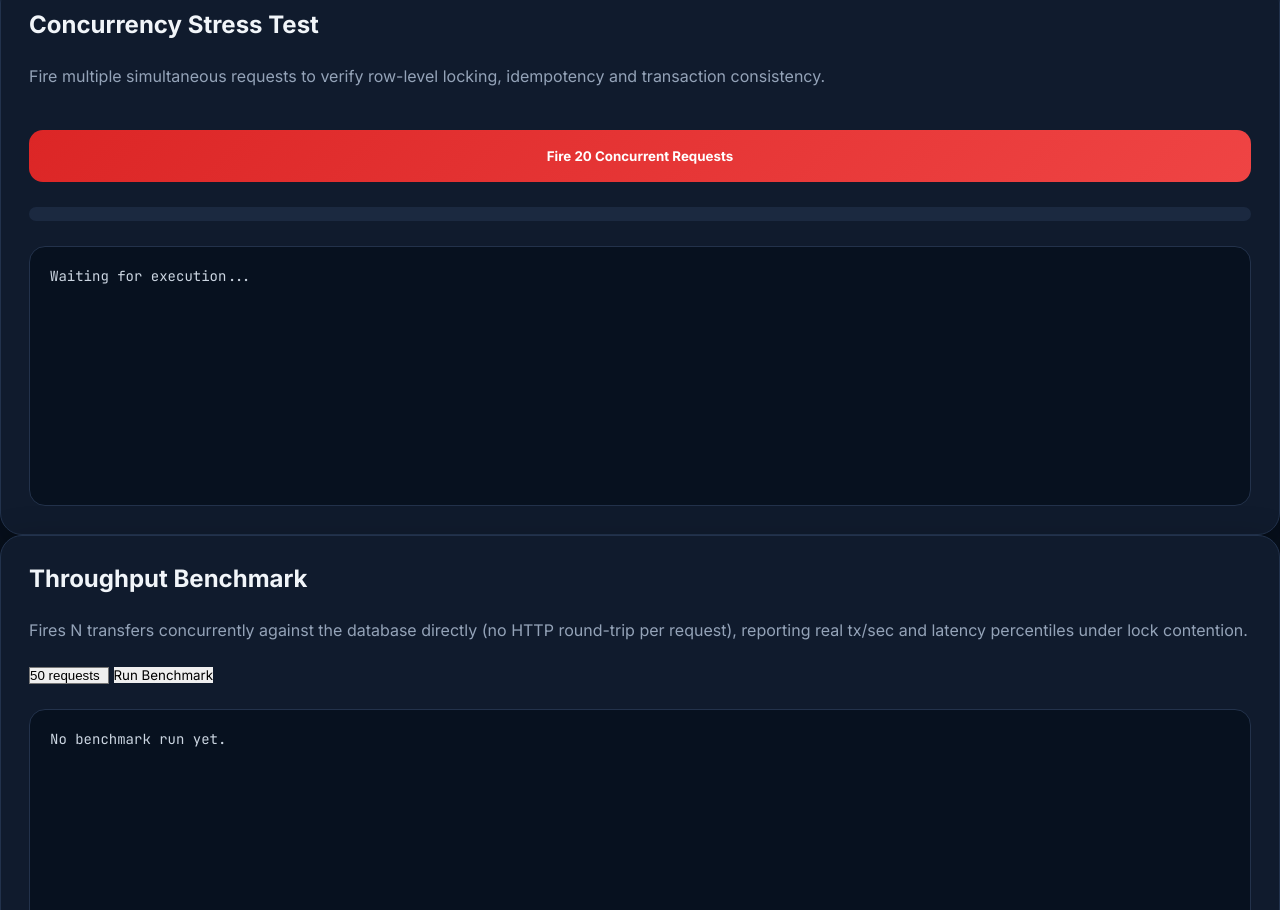
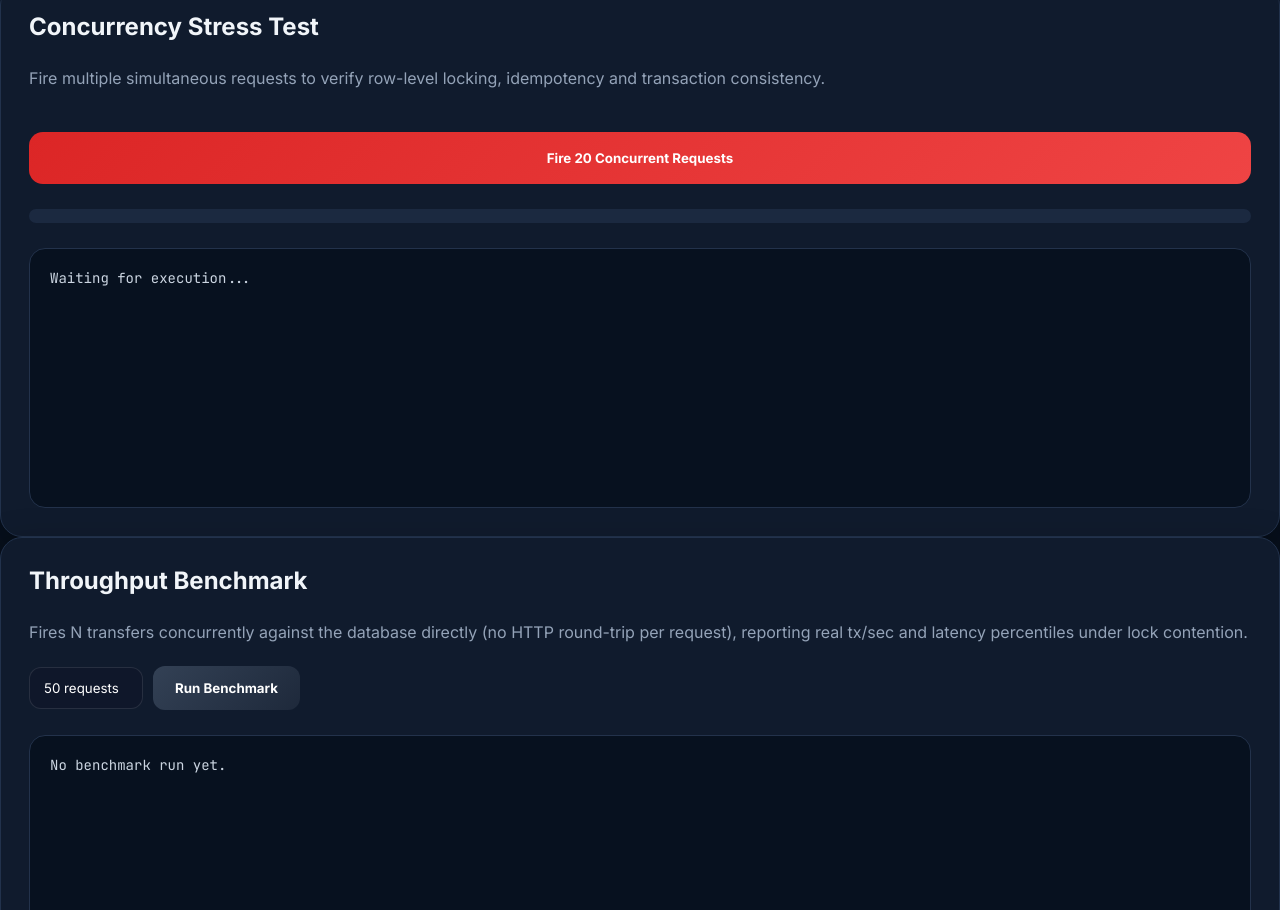
Before and after one commit to nishthanarula89/LedgerWalletSystem, a website: page public/index.html in a window 1280 px wide. Shown: the part 2639-3549 px from the top of the page. Drawn offline with Linux system fonts and the light colour scheme; no server answers.

Commit message:
Add styles for header and benchmark controls
Added styles for header buttons, reset button, secondary button, and benchmark controls.

```diff
--- a/public/style.css
+++ b/public/style.css
@@ -550,6 +550,14 @@ button{
 
 }
 
+.header-btns{
+
+    display:flex;
+
+    gap:10px;
+
+}
+
 #refreshBtn{
 
     padding:10px 18px;
@@ -565,6 +573,74 @@ button{
 #refreshBtn:hover{
 
     background:#334155;
+
+}
+
+#resetBtn{
+
+    padding:10px 18px;
+
+    border-radius:12px;
+
+    background:transparent;
+
+    color:#F87171;
+
+    border:1px solid rgba(248,113,113,.4);
+
+}
+
+#resetBtn:hover{
+
+    background:rgba(248,113,113,.1);
+
+}
+
+.secondary-btn{
+
+    padding:14px 22px;
+
+    border-radius:12px;
+
+    background:linear-gradient(135deg,#334155,#1E293B);
+
+    color:white;
+
+    font-weight:700;
+
+}
+
+.secondary-btn:hover{
+
+    transform:translateY(-3px);
+
+}
+
+.benchmark-controls{
+
+    display:flex;
+
+    gap:10px;
+
+    align-items:center;
+
+    margin-bottom:16px;
+
+}
+
+.benchmark-controls select{
+
+    padding:12px 14px;
+
+    border-radius:12px;
+
+    background:#0F172A;
+
+    color:white;
+
+    border:1px solid rgba(255,255,255,.1);
+
+    font-family:inherit;
 
 }
 
```
